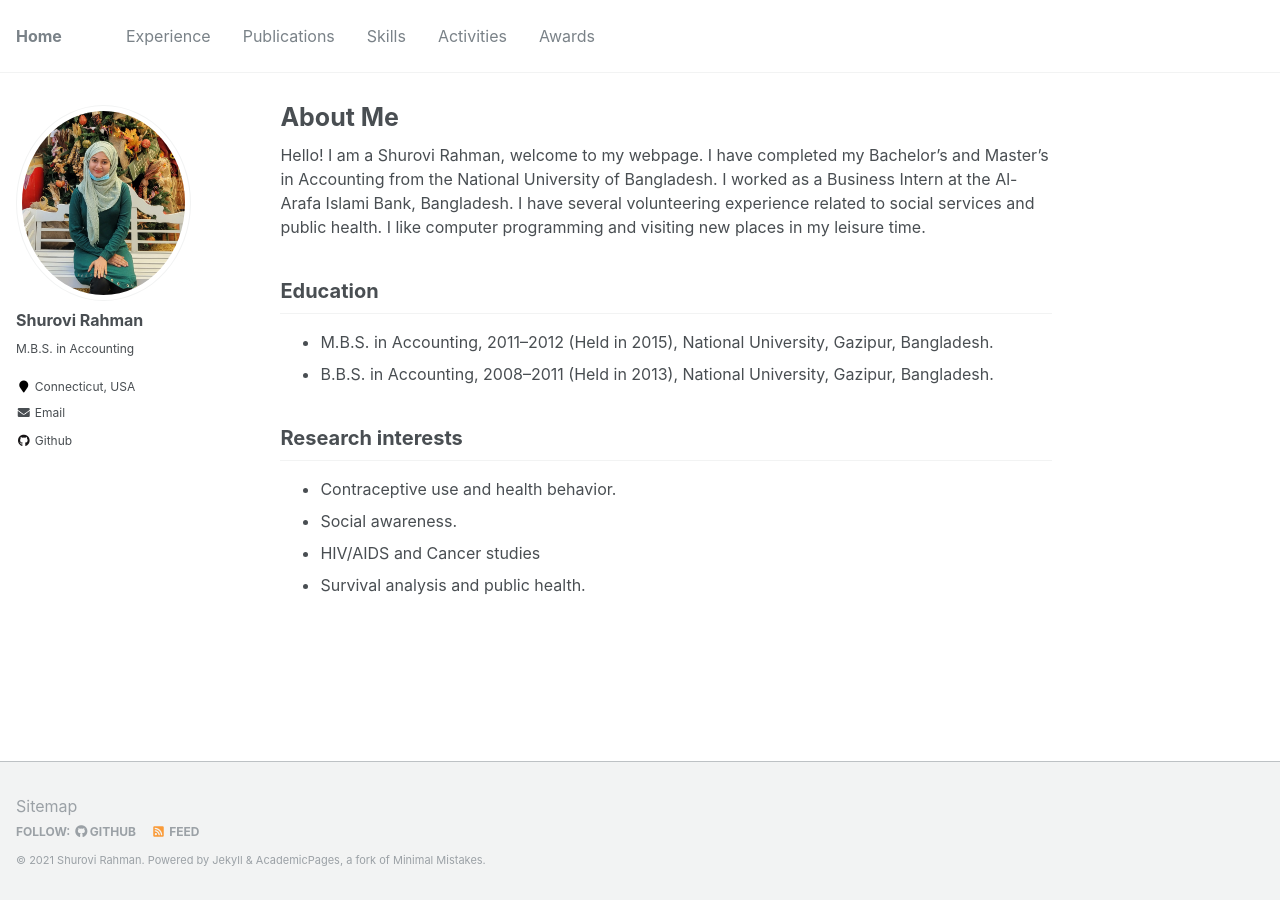
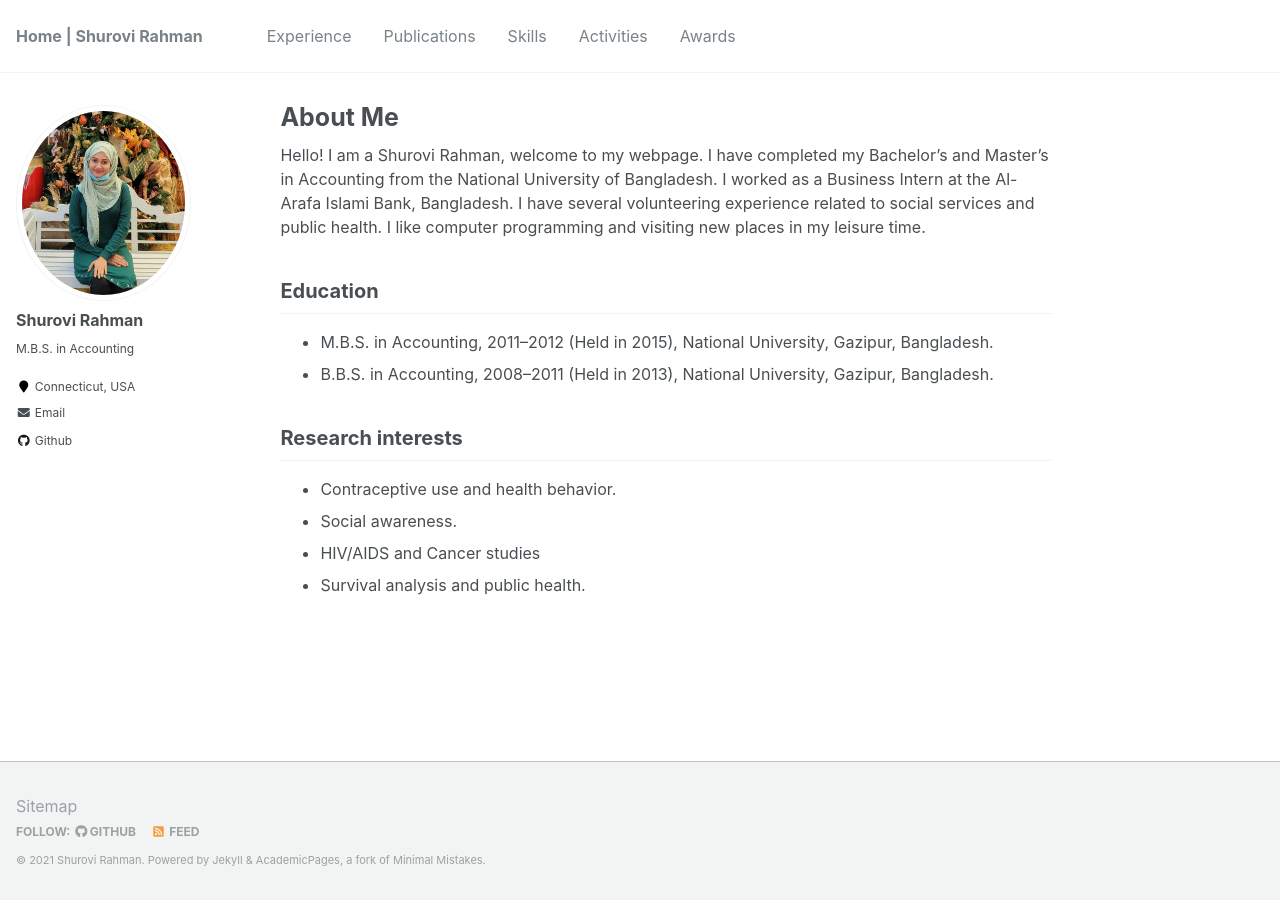
Before and after one commit to shurovirahman/shurovirahman.github.io, a Jekyll site: the page built from _pages/about.md, in a window 1280 px wide. Built offline with Jekyll 4.4.1, drawn with Linux system fonts in a browser that asks for light colours.

Commit message:
Update _config.yml

```diff
--- a/_config.yml
+++ b/_config.yml
@@ -7,7 +7,7 @@
 
 # Site Settings
 locale                   : "en-US"
-title                    : "Home"
+title                    : "Home | Shurovi Rahman"
 title_separator          : "-"
 name                     : &name "Shurovi Rahman"
 description              : &description "M.B.S., Accounting, National University, Bangladesh"
```
